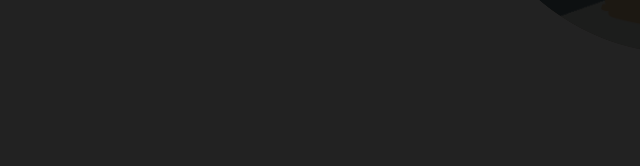
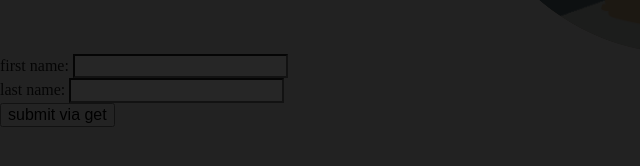
Before and after one commit to chenIshi/self_intro, a website: page public/index.html in a window 1280 px wide. Shown: the part 554-720 px from the top of the page, 0-640 px from the left. Drawn offline with nearby package versions, Linux system fonts and the light colour scheme.

Commit message:
testing nodejs by sending fname & lname ,and retrieve its response

```diff
--- a/public/index.html
+++ b/public/index.html
@@ -202,6 +202,14 @@
                 </div>
               </div>
 
+              <div class="backend_test">
+                <form action="/get" method="get">
+                  first name: <input name="fname" type="text"><br>
+                  last name: <input name="lname" type="text"><br>
+                  <button type="submit">submit via get</button>
+                </form>
+              </div>
+
             <script src="wp2017/animate.js"></script>
 
         </body>
```
Also changed, not shown: server.js (+7 -1 lines).
